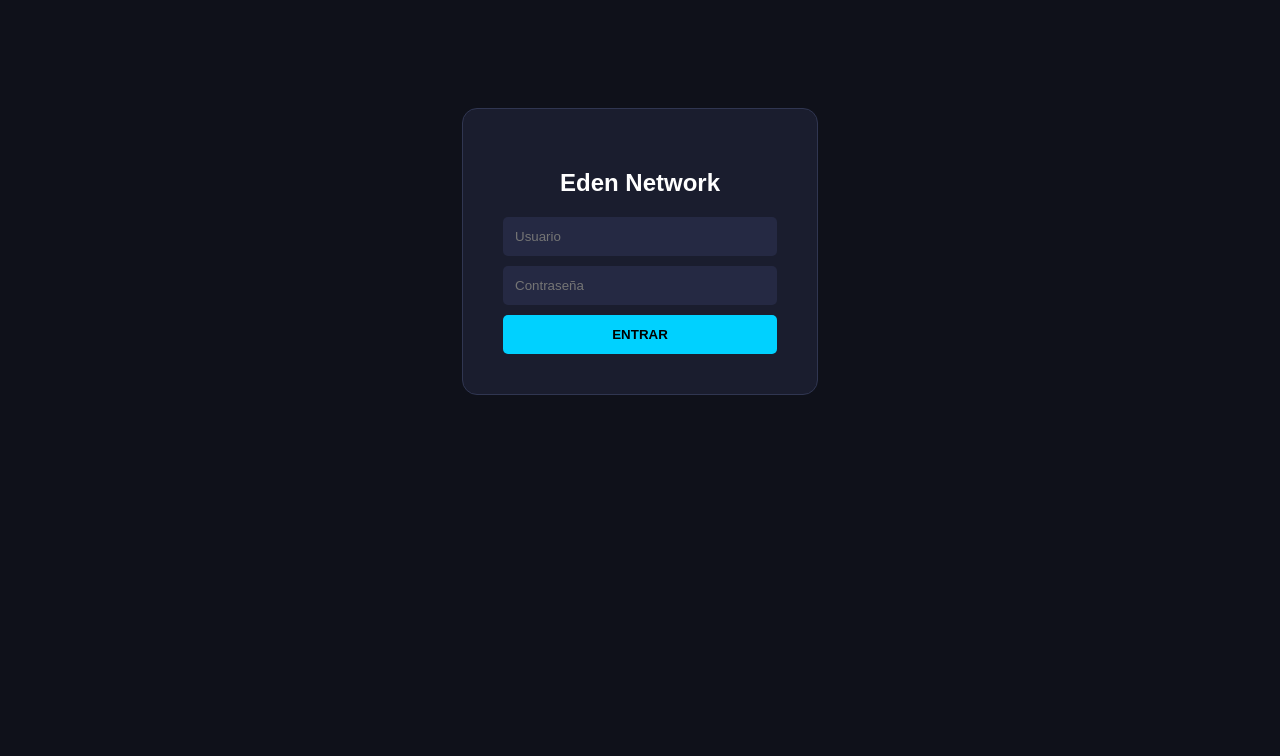
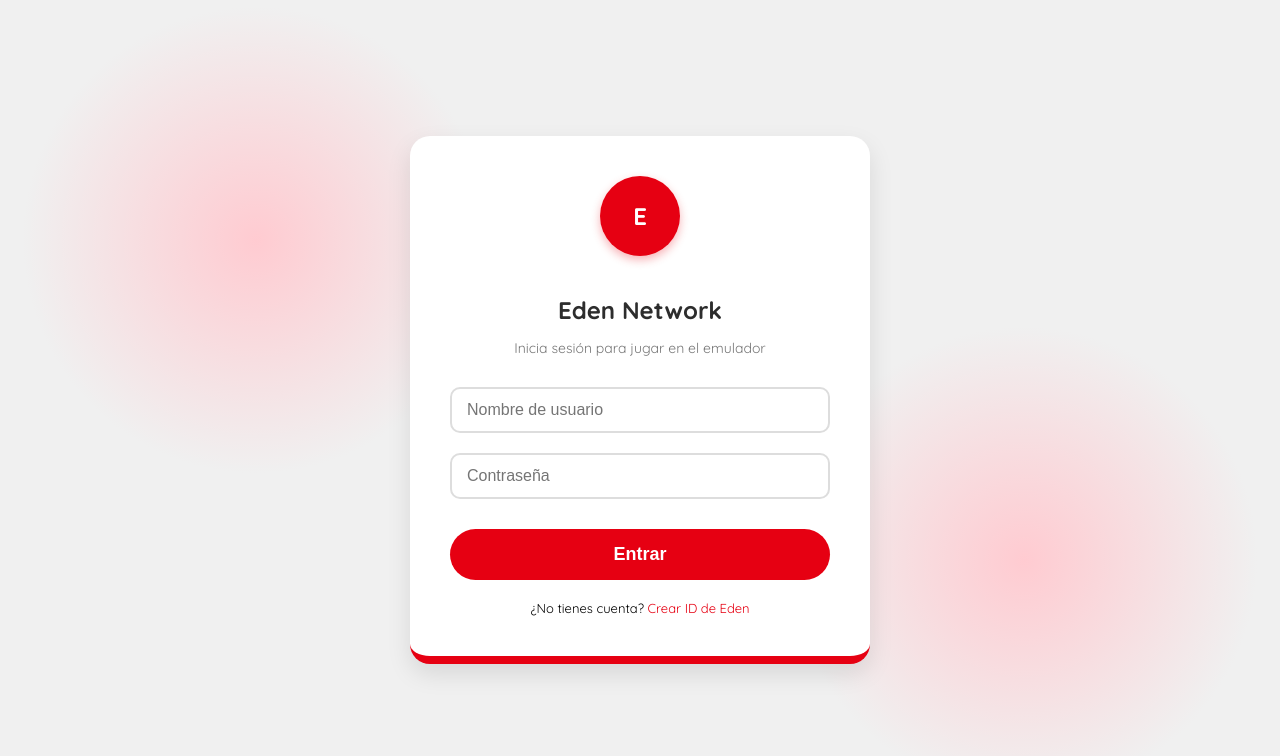
Before and after one commit to Jous99/NeXo-Server, a website: page public/login.html in a window 1280 px wide. Drawn offline with Linux system fonts and the light colour scheme.

Commit message:
login test failed

```diff
--- a/package.json
+++ b/package.json
@@ -16,6 +16,7 @@
   "license": "ISC",
   "type": "commonjs",
   "dependencies": {
+    "cookie-parser": "^1.4.7",
     "dotenv": "^17.3.1",
     "express": "^5.2.1",
     "helmet": "^8.1.0",
--- a/public/login.html
+++ b/public/login.html
@@ -1,41 +1,184 @@
 <!DOCTYPE html>
-<html>
+<html lang="es">
 <head>
     <meta charset="UTF-8">
-    <title>Eden Network - Login</title>
+    <meta name="viewport" content="width=device-width, initial-scale=1.0">
+    <title>Eden Network - Iniciar Sesión</title>
+    <link href="https://fonts.googleapis.com/css2?family=Quicksand:wght@400;700&display=swap" rel="stylesheet">
     <style>
-        body { background: #0f111a; color: white; font-family: sans-serif; text-align: center; padding-top: 100px; }
-        .card { background: #1a1d2e; display: inline-block; padding: 40px; border-radius: 15px; border: 1px solid #303651; }
-        input { display: block; width: 250px; margin: 10px auto; padding: 12px; border-radius: 5px; border: none; background: #252943; color: white; }
-        button { width: 100%; padding: 12px; background: #00d1ff; border: none; border-radius: 5px; font-weight: bold; cursor: pointer; }
+        :root {
+            --nintendo-red: #e60012;
+            --nintendo-dark: #2d2d2d;
+            --nintendo-grey: #f0f0f0;
+        }
+
+        body {
+            margin: 0;
+            padding: 0;
+            font-family: 'Quicksand', sans-serif;
+            background-color: var(--nintendo-grey);
+            display: flex;
+            justify-content: center;
+            align-items: center;
+            height: 100vh;
+            overflow: hidden;
+        }
+
+        /* Fondo decorativo con círculos */
+        .bg-pattern {
+            position: absolute;
+            top: 0;
+            left: 0;
+            width: 100%;
+            height: 100%;
+            background: radial-gradient(circle at 20% 30%, #ffcbd1 0%, transparent 20%),
+                        radial-gradient(circle at 80% 70%, #ffcbd1 0%, transparent 20%);
+            z-index: -1;
+        }
+
+        .login-card {
+            background: white;
+            padding: 40px;
+            border-radius: 20px;
+            box-shadow: 0 10px 25px rgba(0,0,0,0.1);
+            width: 100%;
+            max-width: 380px;
+            text-align: center;
+            border-bottom: 8px solid var(--nintendo-red);
+            transition: transform 0.3s ease;
+        }
+
+        .login-card:hover {
+            transform: translateY(-5px);
+        }
+
+        .logo {
+            width: 80px;
+            height: 80px;
+            background-color: var(--nintendo-red);
+            border-radius: 50%;
+            display: inline-flex;
+            justify-content: center;
+            align-items: center;
+            color: white;
+            font-weight: bold;
+            font-size: 24px;
+            margin-bottom: 20px;
+            box-shadow: 0 4px 10px rgba(230, 0, 18, 0.3);
+        }
+
+        h2 {
+            color: var(--nintendo-dark);
+            margin-bottom: 10px;
+            font-weight: 700;
+        }
+
+        p {
+            color: #777;
+            font-size: 14px;
+            margin-bottom: 30px;
+        }
+
+        .input-group {
+            margin-bottom: 20px;
+            text-align: left;
+        }
+
+        input {
+            width: 100%;
+            padding: 12px 15px;
+            border: 2px solid #ddd;
+            border-radius: 10px;
+            font-size: 16px;
+            box-sizing: border-box;
+            transition: border-color 0.3s;
+            outline: none;
+        }
+
+        input:focus {
+            border-color: var(--nintendo-red);
+        }
+
+        .btn-login {
+            width: 100%;
+            padding: 15px;
+            background-color: var(--nintendo-red);
+            color: white;
+            border: none;
+            border-radius: 30px;
+            font-size: 18px;
+            font-weight: 700;
+            cursor: pointer;
+            transition: background 0.3s, transform 0.1s;
+            margin-top: 10px;
+        }
+
+        .btn-login:hover {
+            background-color: #c4000f;
+        }
+
+        .btn-login:active {
+            transform: scale(0.98);
+        }
+
+        .footer-links {
+            margin-top: 20px;
+            font-size: 13px;
+        }
+
+        .footer-links a {
+            color: var(--nintendo-red);
+            text-decoration: none;
+        }
     </style>
 </head>
 <body>
-    <div class="card">
+    <div class="bg-pattern"></div>
+
+    <div class="login-card">
+        <div class="logo">E</div>
         <h2>Eden Network</h2>
-        <form id="loginForm">
-            <input type="text" name="username" placeholder="Usuario" required>
-            <input type="password" name="password" placeholder="Contraseña" required>
-            <button type="submit">ENTRAR</button>
-        </form>
+        <p>Inicia sesión para jugar en el emulador</p>
+
+        <div class="input-group">
+            <input type="text" id="username" placeholder="Nombre de usuario" required>
+        </div>
+
+        <div class="input-group">
+            <input type="password" id="password" placeholder="Contraseña" required>
+        </div>
+
+        <button class="btn-login" onclick="doLogin()">Entrar</button>
+
+        <div class="footer-links">
+            ¿No tienes cuenta? <a href="/register">Crear ID de Eden</a>
+        </div>
     </div>
+
     <script>
-        document.getElementById('loginForm').onsubmit = async (e) => {
-            e.preventDefault();
-            const body = JSON.stringify(Object.fromEntries(new FormData(e.target)));
-            const res = await fetch('/api/v1/web/login', {
+        function doLogin() {
+            const user = document.getElementById('username').value;
+            const pass = document.getElementById('password').value;
+
+            if(!user || !pass) return alert("Rellena todos los campos");
+
+            fetch('/api/v1/web/login', {
                 method: 'POST',
                 headers: { 'Content-Type': 'application/json' },
-                body
-            });
-            const data = await res.json();
-            if (data.success) {
-                localStorage.setItem('eden_user', JSON.stringify(data.user));
-                window.location.href = data.redirect;
-            } else {
-                alert(data.message);
-            }
-        };
+                body: JSON.stringify({ username: user, password: pass })
+            })
+            .then(res => res.json())
+            .then(data => {
+                if (data.success) {
+                    // Animación de salida y redirección
+                    document.querySelector('.login-card').style.opacity = '0.5';
+                    window.location.href = '/dashboard';
+                } else {
+                    alert("Error: " + data.message);
+                }
+            })
+            .catch(err => alert("Servidor no responde"));
+        }
     </script>
 </body>
 </html>
```
Also changed, not shown: index.js (+32 -22 lines), src/routes/clientRoutes.js (+34 -27 lines), src/routes/webRoutes.js (+14 -11 lines), 1 other file.
